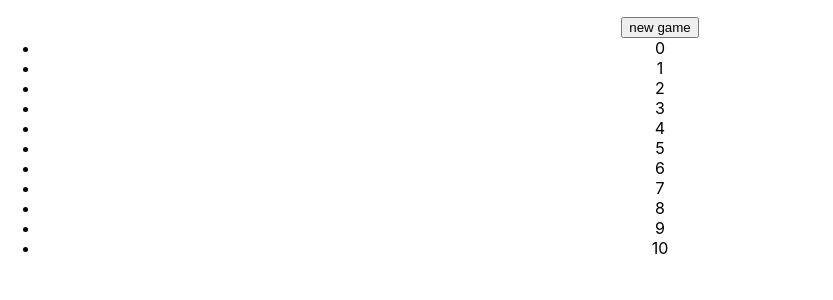
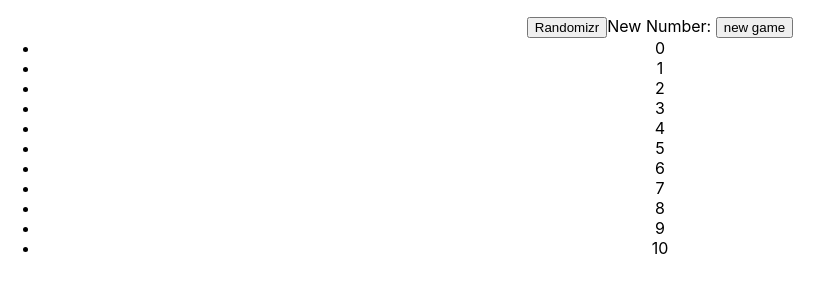
Before and after one commit to avishai84/numbers, a React (Create React App) app: page / in a window 1280 px wide. Shown: the top 300 px of the page, without its empty margins (0-833 px from the left). Built offline with nearby package versions, Linux system fonts and the light colour scheme.

Commit message:
adding randomizer function

```diff
--- a/src/components/NumbersModule.tsx
+++ b/src/components/NumbersModule.tsx
@@ -1,12 +1,20 @@
-import React, { useReducer } from "react";
-const initial = [0,1,2,3,4,5,6,7,8,9,10];
+import React, { useReducer, useState } from "react";
+import Randomizr from './Randomizr';
+
+const initialNumbers = [0,1,2,3,4,5,6,7,8,9,10];
+
 const NumbersModule = () => {
-
+  //const getRandomArbitrary:any = (min:any, max:any) => Number.parseFloat(Math.random() * (max - min) + min).toFixed(0);
+const [rndmNum, setRndmNum] = useState();
 const [items, dispatch] = useReducer((state:any, action:any):any => {
 
     switch(action.type){
+      case 'Randomizr':
+         const rndNum = Randomizr(0, 10);
+         setRndmNum(rndNum);
+        return state;
       case 'new':
-        return state = [...initial];
+        return state = [...initialNumbers];
       case 'rmv':
         const index = [...state].indexOf(Number.parseInt(action.value));
         if(index > -1){
@@ -18,12 +26,16 @@ const [items, dispatch] = useReducer((state:any, action:any):any => {
         default: return [...state];
       }
 
-},[...initial]);
+},[...initialNumbers]);
 
-  const rendered =
+console.log(rndmNum);
+
+  return(
     <>
       <ul>
-      <button onClick={(e) => dispatch({"type":"new", "value": ''})}>new game</button>
+      <button onClick={() => dispatch({"type":"Randomizr"})}>Randomizr</button>
+        New Number: {rndmNum}
+        <button onClick={() => dispatch({"type":"new"})}>new game</button>
           {
           [...items].map(item => <li
             key={item+1}
@@ -33,9 +45,8 @@ const [items, dispatch] = useReducer((state:any, action:any):any => {
           </li>)
           }
         </ul>
-  </>;
-
-  return rendered;
+    </>
+    );
 };
 
 export default NumbersModule;
--- /dev/null
+++ b/src/components/Randomizr.jsx
@@ -0,0 +1,3 @@
+const Randomizr = (min, max) => Number.parseFloat(Math.random() * (max - min) + min).toFixed(0);
+
+export default Randomizr;
```
Lines whose indentation alone changed are shown as unchanged.
